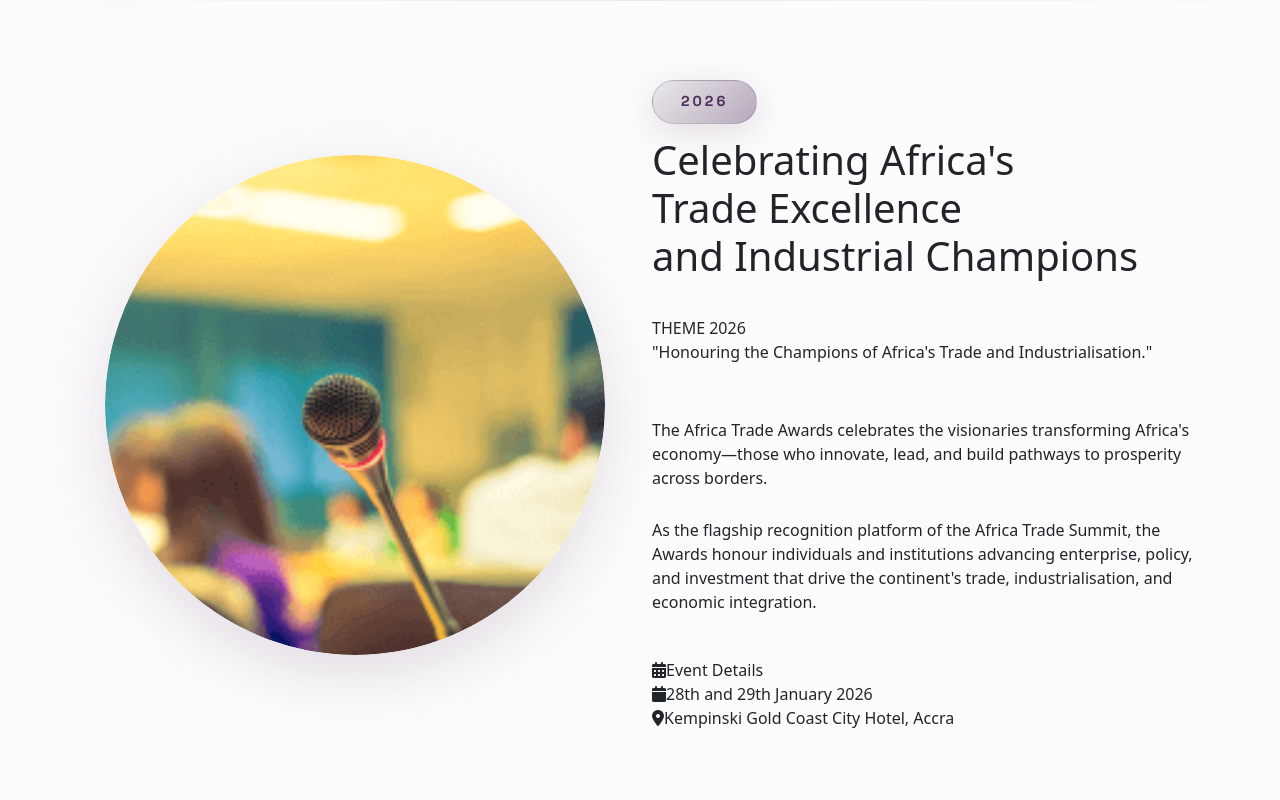
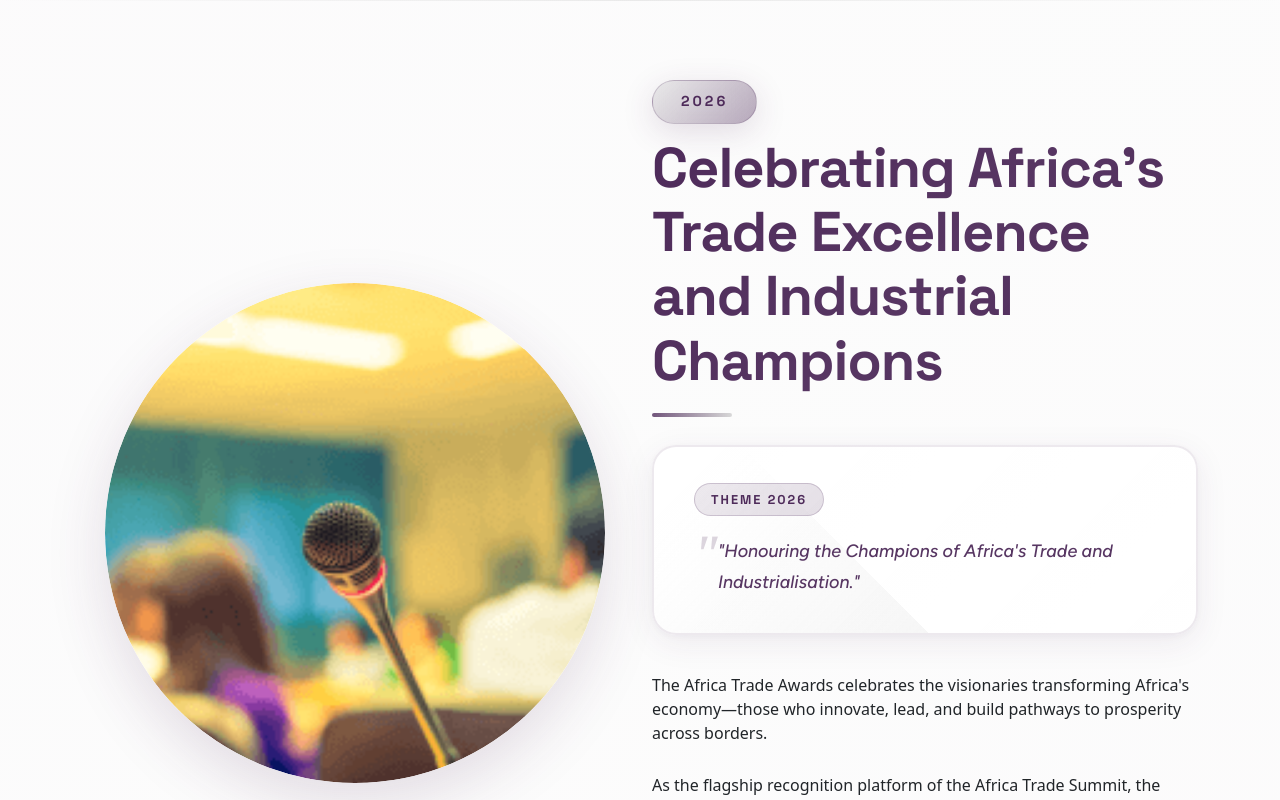
Before and after one commit to wastwagon/africatradeawards.com, a Next.js app: page / in a window 1280 px wide. Shown: the part 800-1600 px from the top of the page. Built offline with nearby package versions, Linux system fonts and the light colour scheme.

Commit message:
Reduce title font size and close spacing between paragraphs

```diff
--- a/public/assets/scss/components/_hero.scss
+++ b/public/assets/scss/components/_hero.scss
@@ -1189,10 +1189,10 @@
 
 	.premium-hero-title-enhanced {
 		font-family: var(--grotesk);
-		font-size: clamp(2rem, 5.5vw, 3.5rem);
+		font-size: clamp(1.5rem, 4vw, 2.5rem);
 		font-weight: var(--ztc-weight-bold);
-		line-height: 1.15;
-		letter-spacing: -1px;
+		line-height: 1.2;
+		letter-spacing: -0.5px;
 		text-align: left;
 		margin: 0;
 		background: linear-gradient(135deg, #4e2b5a 0%, rgba(78, 43, 90, 0.95) 50%, #4e2b5a 100%);
@@ -1200,27 +1200,27 @@
 		-webkit-text-fill-color: transparent;
 		background-clip: text;
 		position: relative;
-		padding-bottom: 24px;
+		padding-bottom: 20px;
 
 		&::after {
 			content: '';
 			position: absolute;
 			bottom: 0;
 			left: 0;
-			width: 80px;
-			height: 4px;
+			width: 70px;
+			height: 3px;
 			background: linear-gradient(90deg, rgba(78, 43, 90, 0.8), rgba(192, 192, 192, 0.6));
 			border-radius: 2px;
 		}
 
 		@media #{$xs} {
-			font-size: clamp(1.75rem, 7vw, 2.5rem);
+			font-size: clamp(1.4rem, 6vw, 2rem);
 			line-height: 1.25;
-			padding-bottom: 20px;
+			padding-bottom: 16px;
 
 			&::after {
-				width: 60px;
-				height: 3px;
+				width: 50px;
+				height: 2px;
 			}
 		}
 	}
```
Also changed, not shown: public/assets/css/main.css, 1 other file (tests, documents, lock files or other folders).
